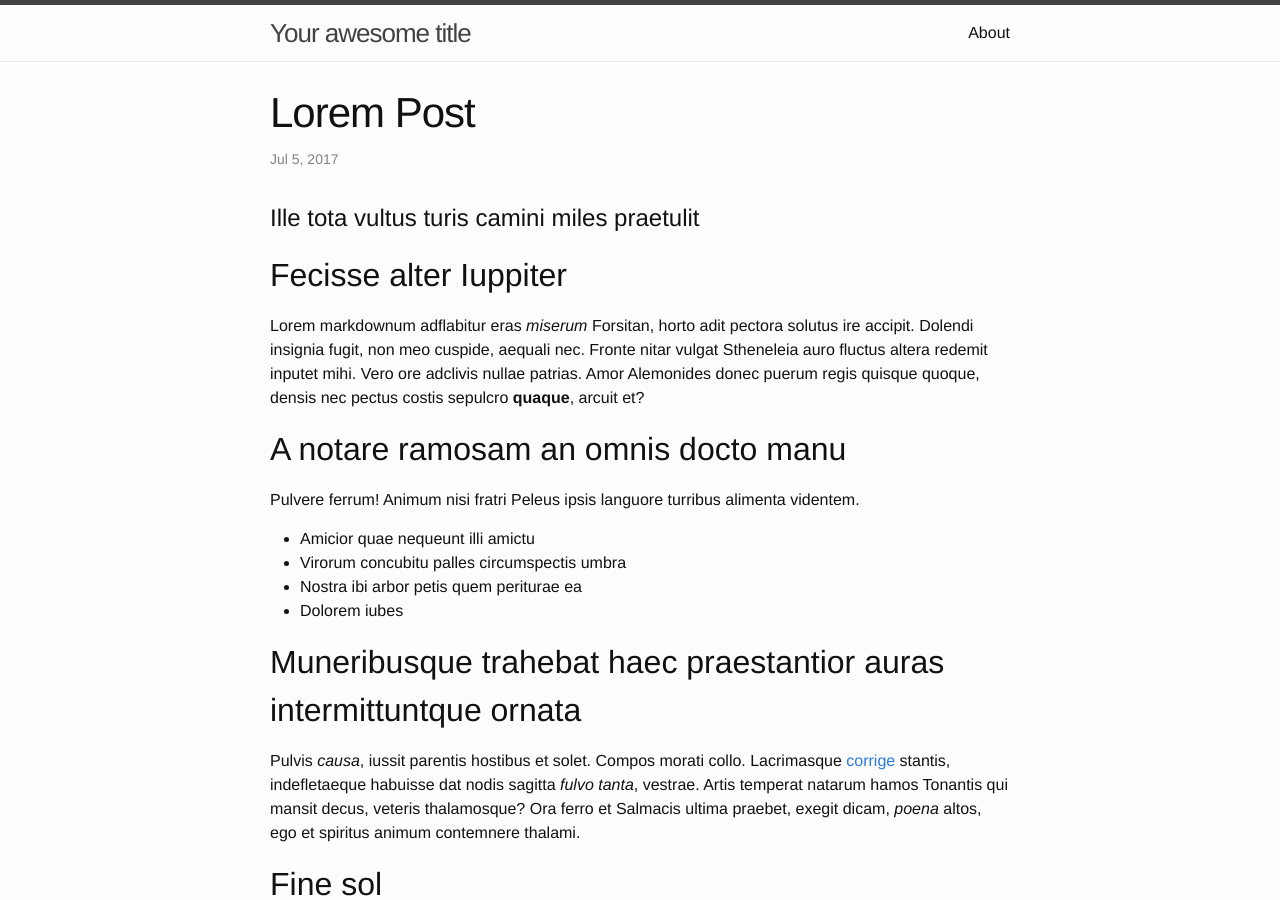
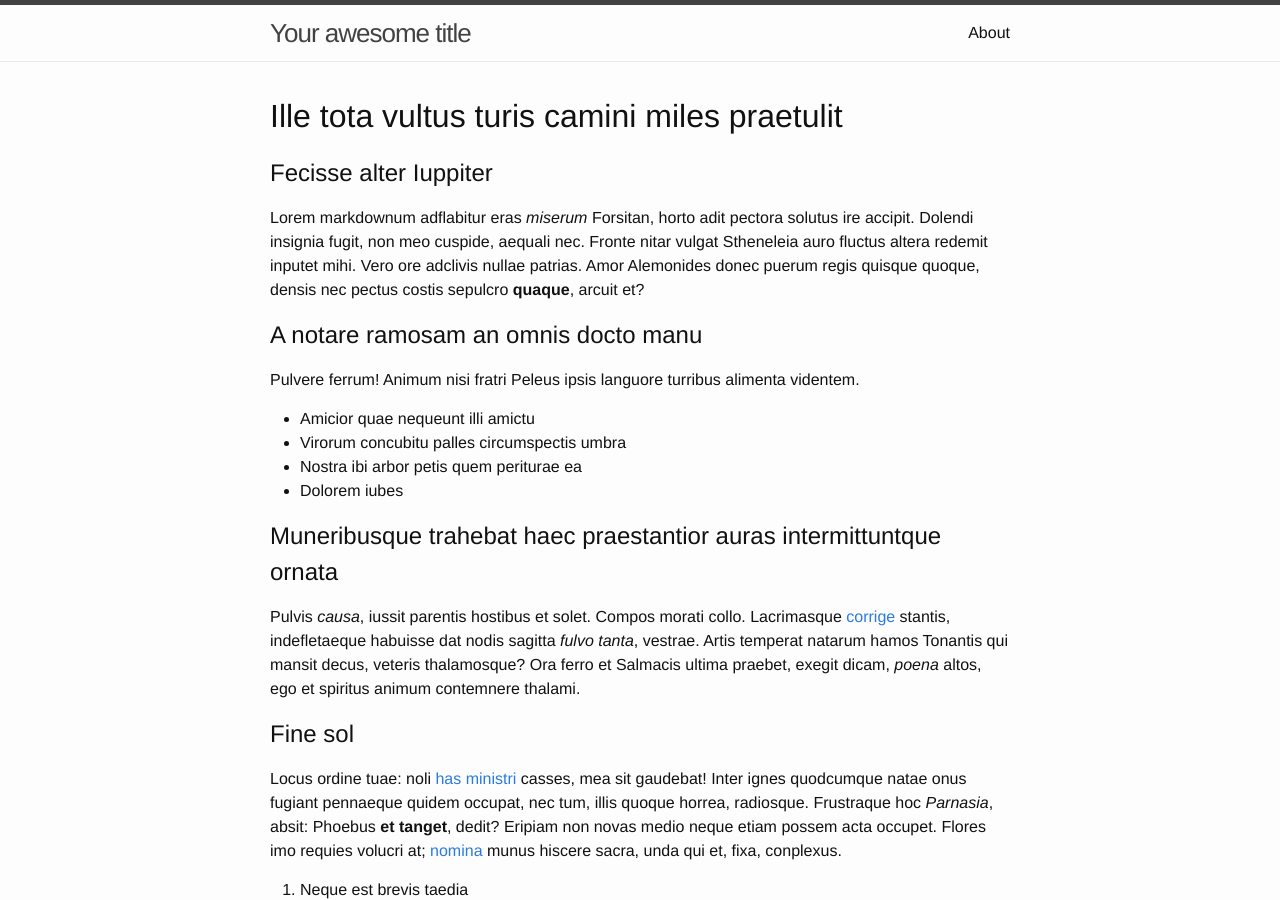
Before and after one commit to fizzahzahoor/SiteleafIntegration, a Jekyll site: the page built from _posts/2017-07-05-lorem-post.markdown, in a window 1280 px wide and 900 px high. Built offline with Jekyll 4.4.1, drawn with Linux system fonts in a browser that asks for light colours; our own code applies the rules of GitHub Pages for plain Markdown files; some of the changed lines change nothing that is shown.

Commit message:
Updated Lorem Post

```diff
--- a/_posts/2017-07-05-lorem-post.markdown
+++ b/_posts/2017-07-05-lorem-post.markdown
@@ -1,8 +1,10 @@
 ---
 title: Lorem Post
 date: 2017-07-05 09:39:00 Z
+permalink: "/lorem-lorem"
 tags:
 - abcd
+layout: default
 ---
 
 # Ille tota vultus turis camini miles praetulit
```
